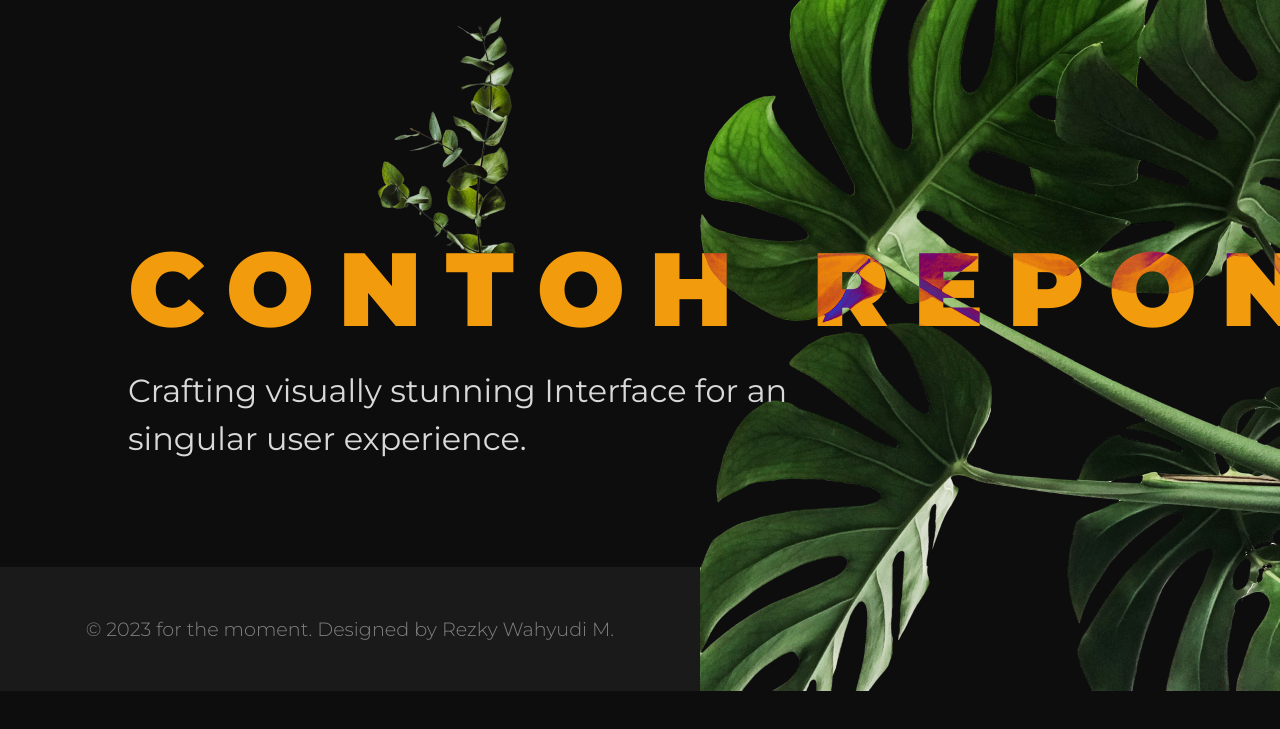
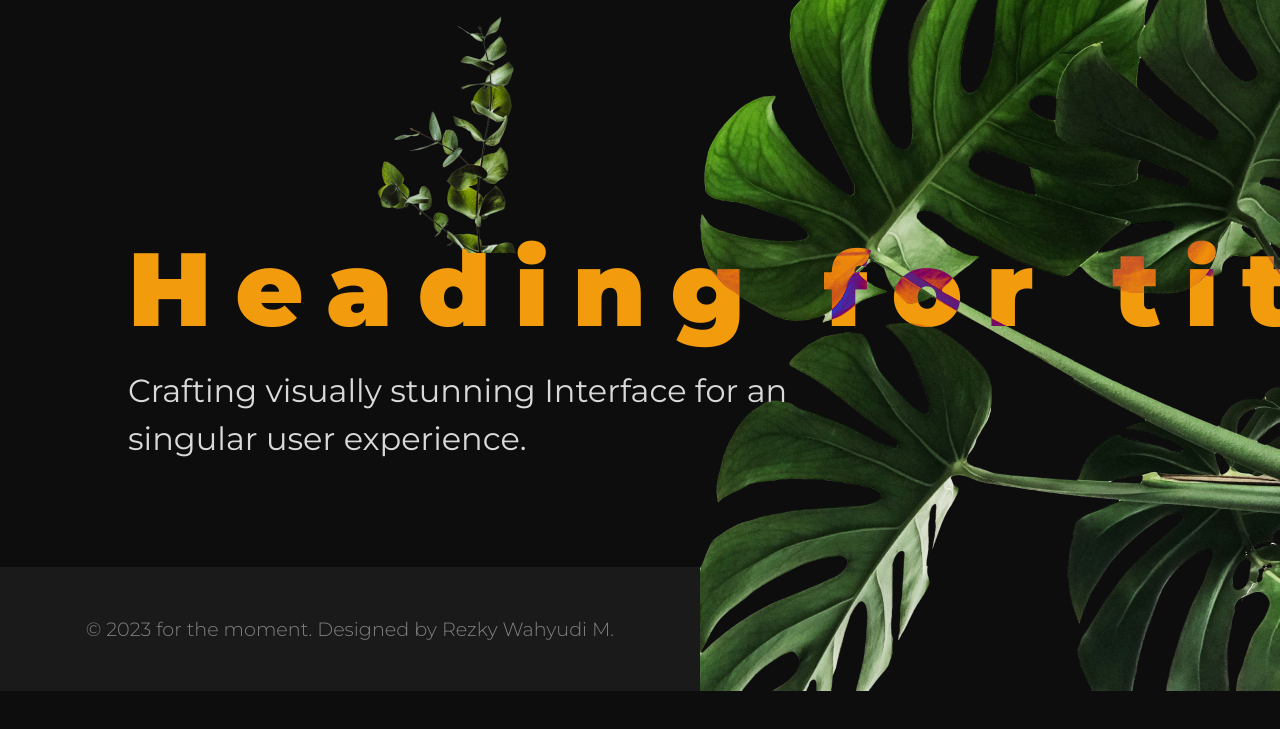
Before and after one commit to rezkywm/contoh-reponya-rezky, a plain HTML site: page index.html in a window 1280 px wide. Shown: the part 109-838 px from the top of the page. Drawn offline with Linux system fonts and the light colour scheme.

Commit message:
Update index.html

```diff
--- a/index.html
+++ b/index.html
@@ -25,7 +25,7 @@
             <section class="content">
                 <h1>
                     <img src="assets/img/leaf.png" alt="Green leaf">
-                    CONTOH REPONYA REZKY
+                    Heading for title
                 </h1>
                 <p>Crafting visually stunning Interface for an singular user experience.</p>
             </section>
```
